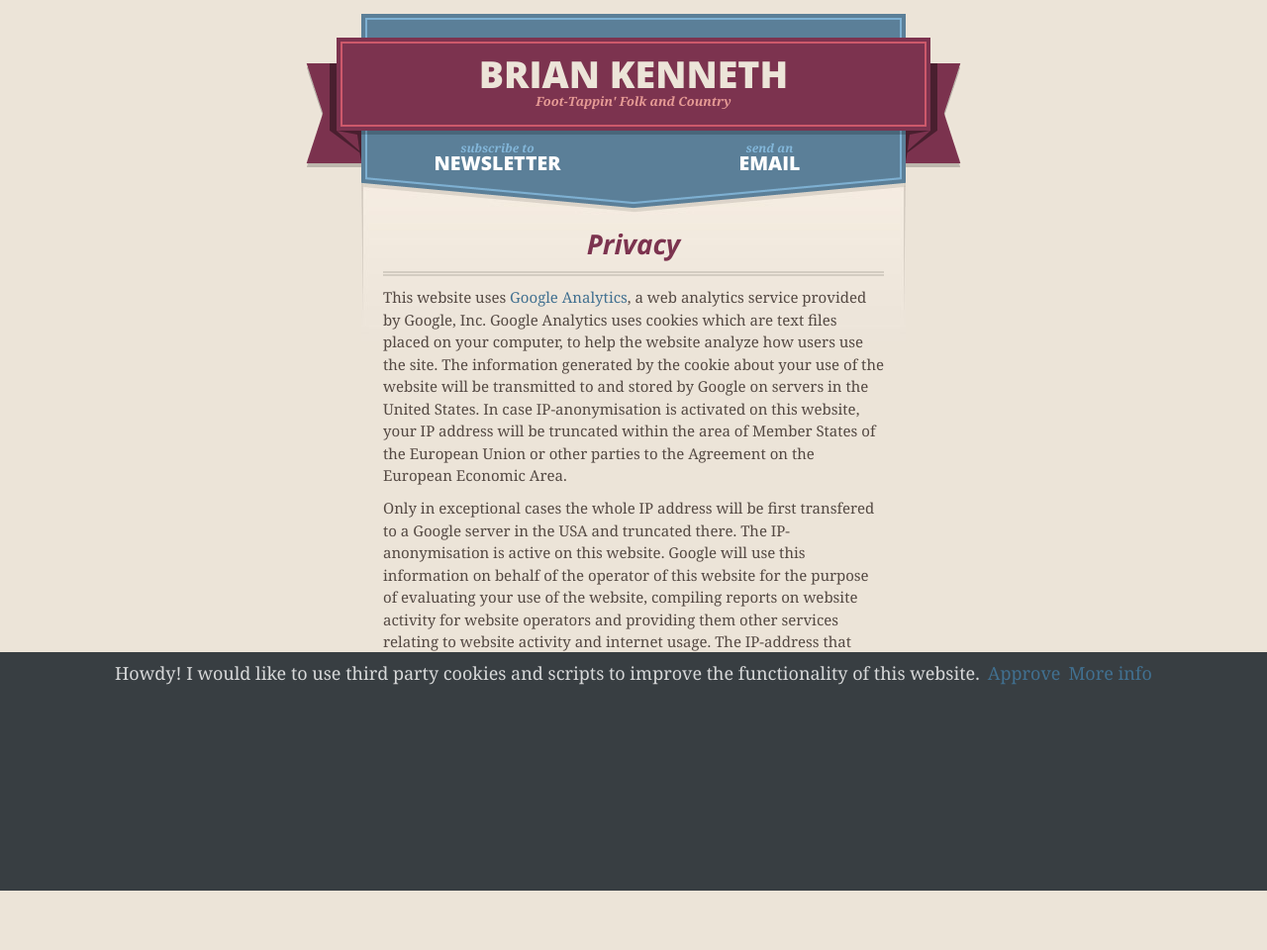
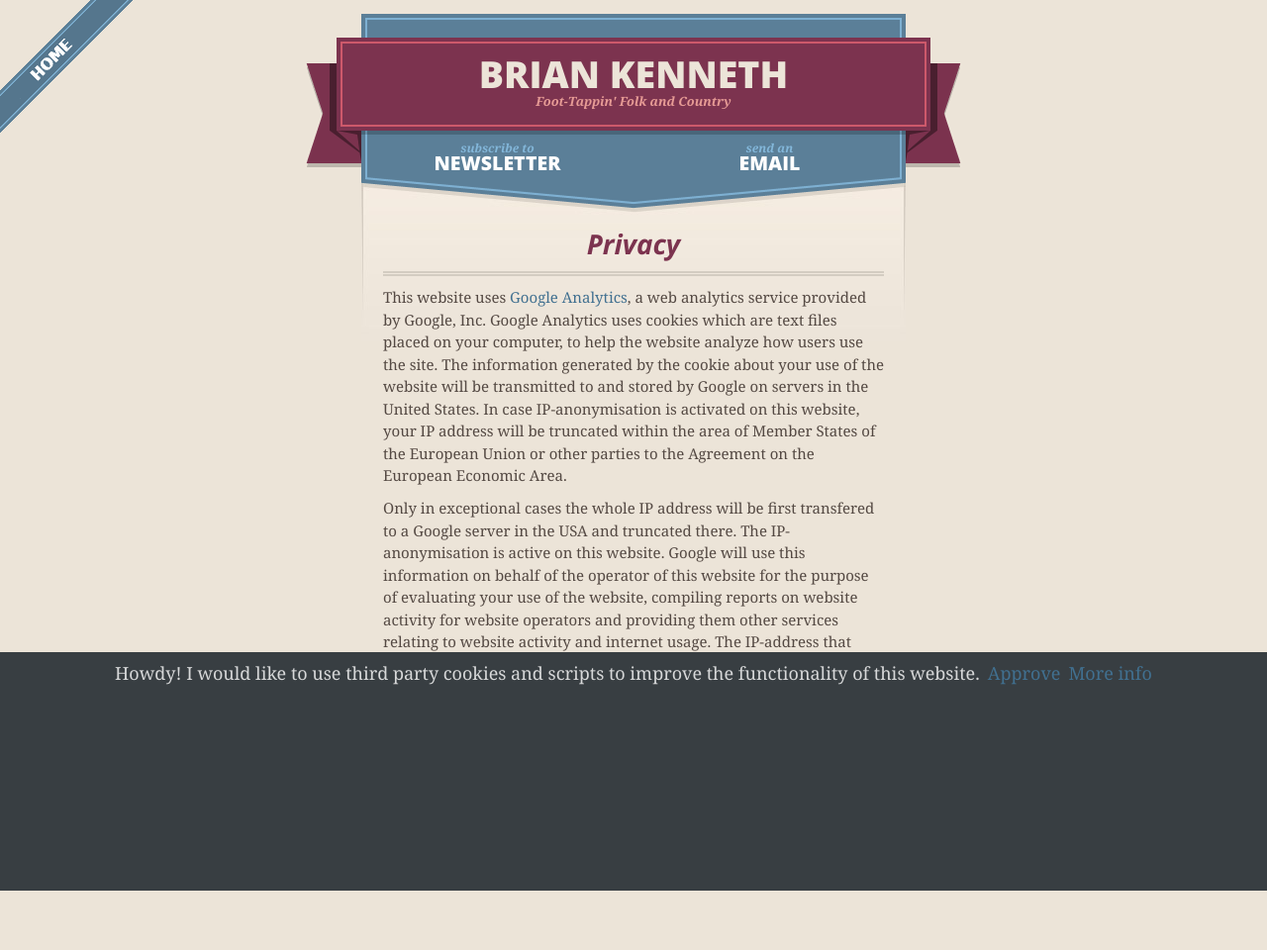
Before and after one commit to BrianInGermany/briankennethmusic, a Jekyll site: the page built from privacy.md, in a window 1280 px wide. Shown: the whole page at 99% size. Built offline with Jekyll 4.4.1, drawn with Linux system fonts in a browser that asks for light colours; our own code applies the rules of GitHub Pages for plain Markdown files; comment, search, counter and statistics services are not loaded.

Commit message:
removed typo

```diff
--- a/_layouts/default.html
+++ b/_layouts/default.html
@@ -32,7 +32,7 @@
   <body>
     {% if page.url == "/" or page.name == "deutsch.md" %}
     <a id="forkme_banner" href="/gallery">Image Gallery</a>
-    {% elsif page.name == "gallery.md"" or page.name == "privacy.md" %}
+    {% elsif page.name == "gallery.md" or page.name == "privacy.md" %}
     <a id="forkme_banner_home" href="/">Home</a>
           {% endif %}
 
```
